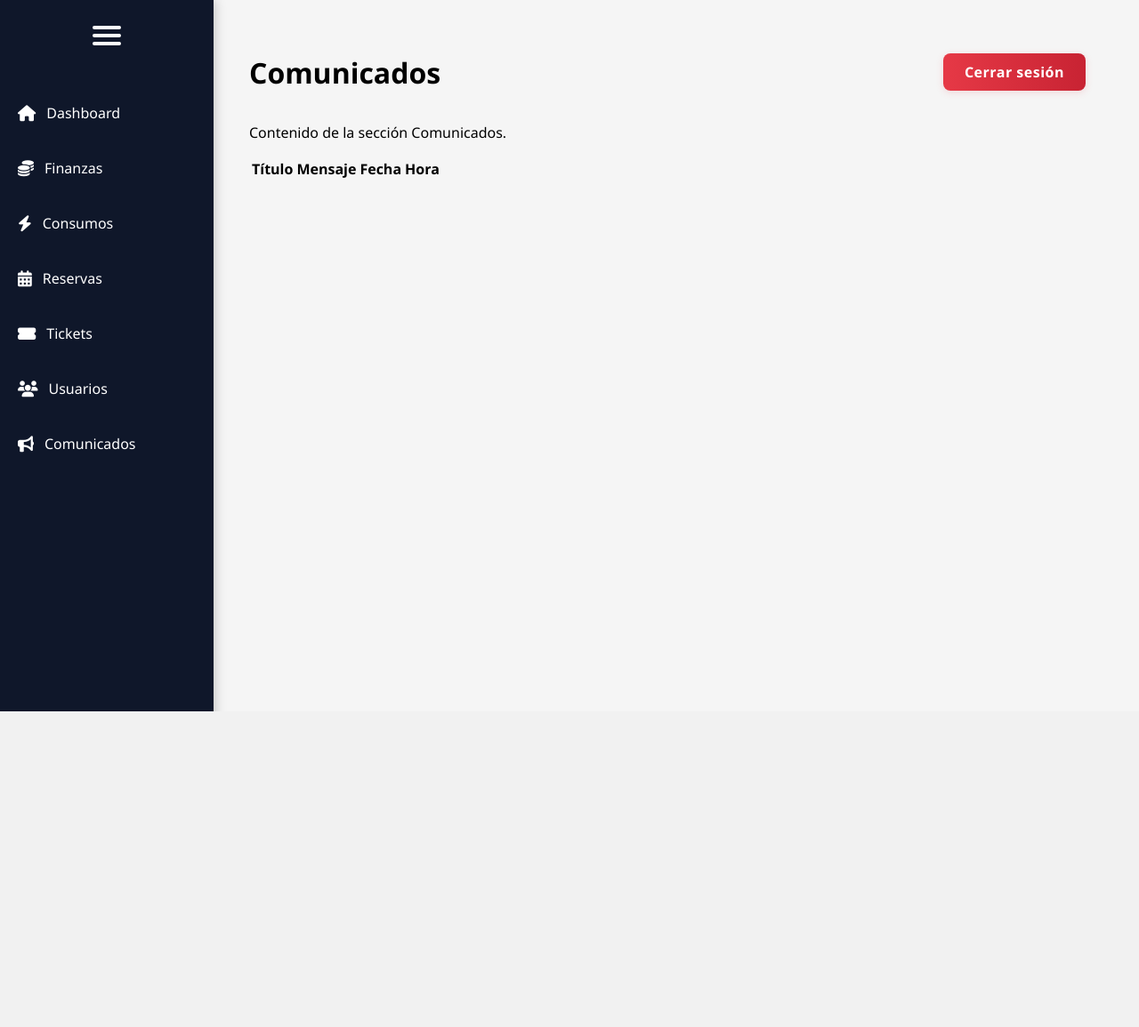
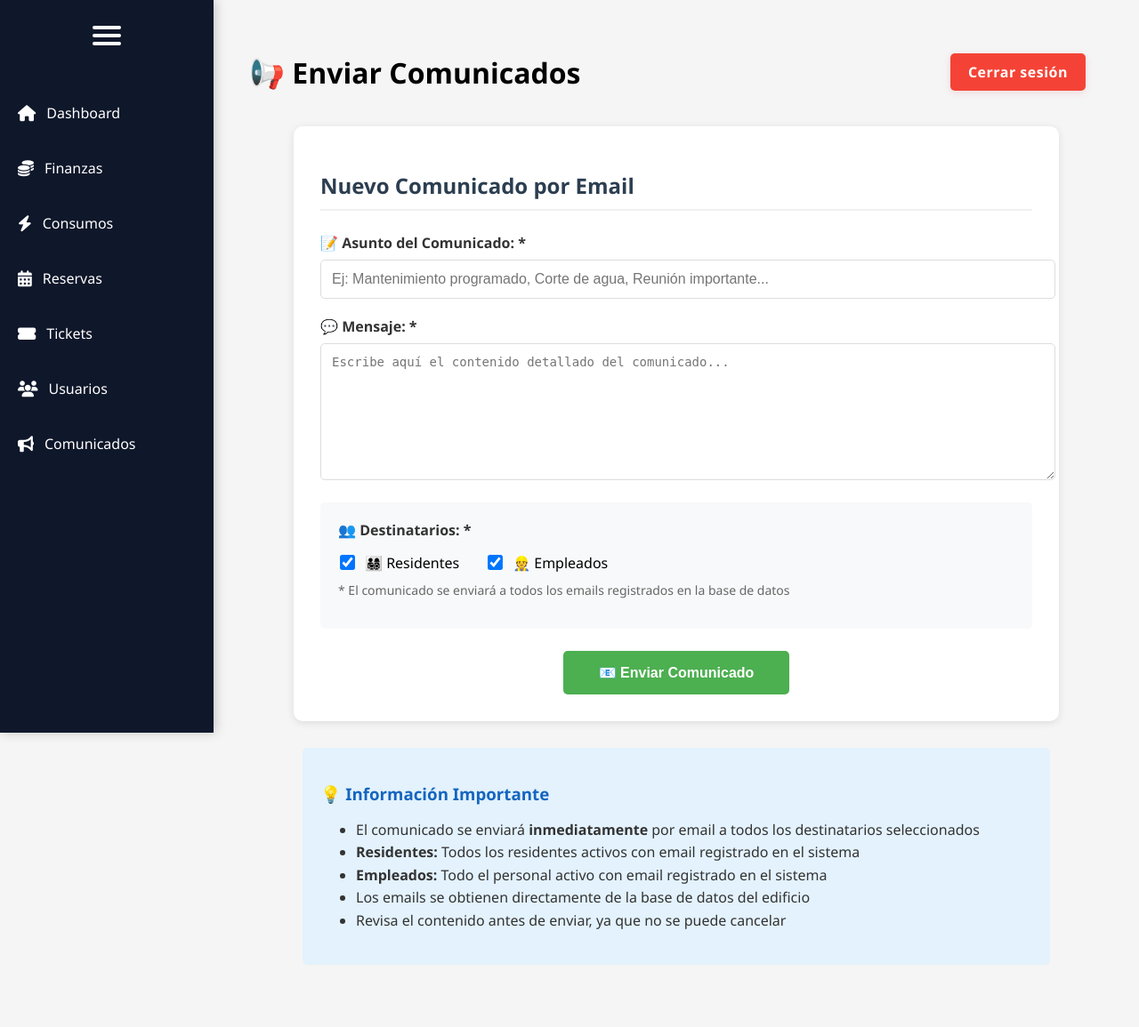
Before and after one commit to vertrox10/proyecto281, a Flask app: page /comunicado in a window 1280 px wide. Shown: the whole page at 89% size. Before the commit the page ends 800 px from the top, so only its background shows below. Run offline with Flask 3, Linux system fonts and the light colour scheme; lists and menus that the app fills with data are empty.

Commit message:
Agrega funcionalidad para enviar comunicados por correo a residentes y empleados

```diff
--- a/routes/admin.py
+++ b/routes/admin.py
@@ -367,41 +367,199 @@ def generar_pdf(id):
     pdf = pdfkit.from_string(html, False, configuration=config)
     return send_file(BytesIO(pdf), download_name=f"factura_{id}.pdf", as_attachment=True)
 
-@admin_bp.route("/registrar_movimiento", methods=["POST"])
-@login_required
-def registrar_movimiento():
+
+
+
+def enviar_comunicado_emails(titulo, mensaje, destinatarios):
+    """Envía el comunicado usando Flask-Mail"""
     try:
-        nuevo = Movimiento(
-            tipo=request.form['tipo'],
-            monto=float(request.form['monto']),
-            categoria=request.form['categoria'],
-            descripcion=request.form.get('descripcion', ''),
-            fecha=datetime.strptime(request.form['fecha'], '%Y-%m-%d')
+        # 1. Obtener correos destino desde BD
+        correos_destino = obtener_correos_destinatarios(destinatarios)
+
+        if not correos_destino:
+            return {'success': False, 'error': 'No se encontraron correos destino para los destinatarios seleccionados'}
+
+        # 2. Crear mensaje con Flask-Mail
+        msg = Message(
+            subject=f"📢 Comunicado: {titulo}",
+            recipients=correos_destino,
+            html=f"""
+            <!DOCTYPE html>
+            <html>
+            <head>
+                <meta charset="UTF-8">
+                <style>
+                    body {{
+                        font-family: 'Arial', sans-serif;
+                        margin: 0;
+                        padding: 0;
+                        background: #f5f5f5;
+                    }}
+                    .container {{
+                        max-width: 600px;
+                        margin: 0 auto;
+                        background: white;
+                    }}
+                    .header {{
+                        background: #2c3e50;
+                        color: white;
+                        padding: 30px 20px;
+                        text-align: center;
+                    }}
+                    .content {{
+                        padding: 30px 20px;
+                        line-height: 1.6;
+                        color: #333;
+                    }}
+                    .message-box {{
+                        background: #f8f9fa;
+                        padding: 20px;
+                        border-left: 4px solid #4caf50;
+                        margin: 20px 0;
+                    }}
+                    .footer {{
+                        background: #34495e;
+                        color: #bdc3c7;
+                        padding: 20px;
+                        text-align: center;
+                        font-size: 12px;
+                    }}
+                    .destinatarios {{
+                        background: #e3f2fd;
+                        padding: 10px 15px;
+                        border-radius: 5px;
+                        margin: 15px 0;
+                        font-size: 14px;
+                    }}
+                </style>
+            </head>
+            <body>
+                <div class="container">
+                    <div class="header">
+                        <h1>📢 Comunicado Residencial</h1>
+                        <p>Administración del Edificio</p>
+                    </div>
+
+                    <div class="content">
+                        <h2>{titulo}</h2>
+
+                        <div class="destinatarios">
+                            <strong>Para:</strong> {', '.join([d.capitalize() for d in destinatarios])}
+                        </div>
+
+                        <div class="message-box">
+                            {mensaje.replace(chr(10), '<br>')}
+                        </div>
+
+                        <p><em>Este es un mensaje automático, por favor no responda a este correo.</em></p>
+                    </div>
+
+                    <div class="footer">
+                        <p>Comunicado enviado el {datetime.now().strftime('%d/%m/%Y a las %H:%M')}</p>
+                        <p>© 2024 Administración del Edificio. Todos los derechos reservados.</p>
+                    </div>
+                </div>
+            </body>
+            </html>
+            """
         )
-        db.session.add(nuevo)
-        db.session.commit()
-        flash("Movimiento registrado correctamente.", "success")
+
+        # 3. Enviar email
+        mail.send(msg)
+
+        print(f"✅ Email enviado a {len(correos_destino)} destinatarios")
+
+        return {
+            'success': True,
+            'enviados': len(correos_destino),
+            'correos': correos_destino
+        }
+
     except Exception as e:
-        db.session.rollback()
-        flash(f"Error al registrar movimiento: {str(e)}", "danger")
+        print(f"❌ Error enviando email: {e}")
+        return {'success': False, 'error': str(e)}
 
-    return redirect(url_for("admin.dashboard_finanzas"))
 
-comunicados = []
+
+def obtener_correos_destinatarios(destinatarios):
+    """Obtiene correos usando tu conexión PostgreSQL directa"""
+    correos = []
+    conn = None
+
+    try:
+        conn = get_db_connection()
+        if not conn:
+            return []
+
+        cursor = conn.cursor()
+
+        # Residentes
+        if 'residente' in destinatarios:
+            cursor.execute("""
+                SELECT u.correo
+                FROM residente r
+                JOIN usuarios u ON r.id_usuario = u.id_usuario
+                WHERE r.activo = true AND u.correo IS NOT NULL
+            """)
+            residentes_emails = [row[0] for row in cursor.fetchall()]
+            correos.extend(residentes_emails)
+            print(f"👨‍👩‍👧‍👦 {len(residentes_emails)} residentes encontrados")
+
+        # Empleados
+        if 'empleado' in destinatarios:
+            cursor.execute("""
+                SELECT u.correo
+                FROM empleado e
+                JOIN usuarios u ON e.id_usuario = u.id_usuario
+                WHERE e.activo = true AND u.correo IS NOT NULL
+            """)
+            empleados_emails = [row[0] for row in cursor.fetchall()]
+            correos.extend(empleados_emails)
+            print(f"👷 {len(empleados_emails)} empleados encontrados")
+
+        # Eliminar duplicados y limpiar
+        correos = list(set([email.strip().lower() for email in correos if email]))
+
+        print(f"📧 Total de correos únicos: {len(correos)}")
+        return correos
+
+    except Exception as e:
+        print(f"❌ Error en obtener_correos_destinatarios: {e}")
+        return []
+    finally:
+        if conn:
+            conn.close()
+
 
 @admin_bp.route('/comunicado', methods=['GET', 'POST'])
 def comunicado():
     if request.method == 'POST':
-        nuevo = {
-            'titulo': request.form['titulo'],
-            'mensaje': request.form['mensaje'],
-            'fecha': request.form['fecha_mantenimiento'],
-            'hora': request.form['hora_mantenimiento']
-        }
-        comunicados.append(nuevo)
+        titulo = request.form['titulo']
+        mensaje = request.form['mensaje']
+        destinatarios = request.form.getlist('destinatarios')  # ['residentes', 'empleados']
+
+        # Validar que se seleccionó al menos un destinatario
+        if not destinatarios:
+            flash('❌ Debes seleccionar al menos un destinatario', 'error')
+            return redirect('/comunicado')
+
+        # Validar que hay título y mensaje
+        if not titulo.strip() or not mensaje.strip():
+            flash('❌ El título y mensaje son obligatorios', 'error')
+            return redirect('/comunicado')
+
+        # Enviar emails
+        resultado = enviar_comunicado_emails(titulo, mensaje, destinatarios)
+
+        if resultado['success']:
+            flash(f'✅ Comunicado enviado a {resultado["enviados"]} destinatarios', 'success')
+        else:
+            flash(f'❌ Error: {resultado["error"]}', 'error')
+
         return redirect('/comunicado')
 
-    return render_template('administrador/comunicado.html', comunicados=comunicados)
+    return render_template('administrador/comunicado.html')
+
 
 
 
--- a/templates/administrador/comunicado.html
+++ b/templates/administrador/comunicado.html
@@ -1,33 +1,108 @@
 {% extends 'administrador/base.html' %}
-{% block title %}Comunicados{% endblock %}
+{% block title %}Enviar Comunicados{% endblock %}
 {% block content %}
 <div class="header" style="display: flex; align-items: center; gap: 18px;">
-    <h1 style="margin:0;">Comunicados</h1>
+    <h1 style="margin:0;">📢 Enviar Comunicados</h1>
     <span style="margin-left:auto;"></span>
     <a href="{{ url_for('admin.logout') }}" class="logout-btn">Cerrar sesión</a>
 </div>
 
-<p>Contenido de la sección Comunicados.</p>
+<!-- Mensajes Flash -->
+{% with messages = get_flashed_messages(with_categories=true) %}
+    {% if messages %}
+        {% for category, message in messages %}
+            <div style="background: {% if category == 'error' %}#f44336{% else %}#4caf50{% endif %};
+                        color: white; padding: 15px; border-radius: 5px; margin: 15px 0;">
+                {{ message }}
+            </div>
+        {% endfor %}
+    {% endif %}
+{% endwith %}
 
-<!-- Ejemplo de tabla de comunicados -->
-<table>
-    <thead>
-        <tr>
-            <th>Título</th>
-            <th>Mensaje</th>
-            <th>Fecha</th>
-            <th>Hora</th>
-        </tr>
-    </thead>
-    <tbody>
-        {% for comunicado in comunicados %}
-        <tr>
-            <td>{{ comunicado.titulo }}</td>
-            <td>{{ comunicado.mensaje }}</td>
-            <td>{{ comunicado.fecha_mantenimiento }}</td>
-            <td>{{ comunicado.hora_mantenimiento }}</td>
-        </tr>
-        {% endfor %}
-    </tbody>
-</table>
+<!-- Formulario de Comunicado -->
+<div style="max-width: 800px; margin: 20px auto; background: white; padding: 30px; border-radius: 10px; box-shadow: 0 2px 10px rgba(0,0,0,0.1);">
+    <h2 style="color: #2c3e50; margin-bottom: 25px; border-bottom: 2px solid #f0f0f0; padding-bottom: 10px;">
+        Nuevo Comunicado por Email
+    </h2>
+
+    <form method="POST" action="/comunicado">
+        <!-- Título -->
+        <div style="margin-bottom: 20px;">
+            <label style="display: block; margin-bottom: 8px; font-weight: bold; color: #333;">
+                📝 Asunto del Comunicado: *
+            </label>
+            <input type="text" name="titulo" required
+                   style="width: 100%; padding: 12px; border: 1px solid #ddd; border-radius: 5px; font-size: 16px;"
+                   placeholder="Ej: Mantenimiento programado, Corte de agua, Reunión importante...">
+        </div>
+
+        <!-- Mensaje -->
+        <div style="margin-bottom: 20px;">
+            <label style="display: block; margin-bottom: 8px; font-weight: bold; color: #333;">
+                💬 Mensaje: *
+            </label>
+            <textarea name="mensaje" required rows="8"
+                      style="width: 100%; padding: 12px; border: 1px solid #ddd; border-radius: 5px; font-size: 14px; resize: vertical;"
+                      placeholder="Escribe aquí el contenido detallado del comunicado..."></textarea>
+        </div>
+
+        <!-- Destinatarios -->
+        <div style="margin-bottom: 25px; padding: 20px; background: #f8f9fa; border-radius: 5px;">
+            <label style="display: block; margin-bottom: 15px; font-weight: bold; color: #333;">
+                👥 Destinatarios: *
+            </label>
+            <div style="display: flex; gap: 30px; flex-wrap: wrap;">
+                <label style="display: flex; align-items: center; gap: 10px; cursor: pointer;">
+                    <input type="checkbox" name="destinatarios" value="residentes" checked
+                           style="transform: scale(1.3);">
+                    <span style="font-size: 16px;">👨‍👩‍👧‍👦 Residentes</span>
+                </label>
+                <label style="display: flex; align-items: center; gap: 10px; cursor: pointer;">
+                    <input type="checkbox" name="destinatarios" value="empleados" checked
+                           style="transform: scale(1.3);">
+                    <span style="font-size: 16px;">👷 Empleados</span>
+                </label>
+            </div>
+            <p style="margin-top: 10px; font-size: 14px; color: #666;">
+                * El comunicado se enviará a todos los emails registrados en la base de datos
+            </p>
+        </div>
+
+        <!-- Botón -->
+        <button type="submit"
+                style="background: #4caf50; color: white; padding: 15px 40px; border: none; border-radius: 5px;
+                       cursor: pointer; font-size: 16px; font-weight: bold; display: block; margin: 0 auto;">
+            📧 Enviar Comunicado
+        </button>
+    </form>
+</div>
+
+<!-- Información -->
+<div style="max-width: 800px; margin: 30px auto; padding: 20px; background: #e3f2fd; border-radius: 5px;">
+    <h3 style="color: #1565c0; margin-bottom: 15px;">💡 Información Importante</h3>
+    <ul style="color: #333; line-height: 1.6;">
+        <li>El comunicado se enviará <strong>inmediatamente</strong> por email a todos los destinatarios seleccionados</li>
+        <li><strong>Residentes:</strong> Todos los residentes activos con email registrado en el sistema</li>
+        <li><strong>Empleados:</strong> Todo el personal activo con email registrado en el sistema</li>
+        <li>Los emails se obtienen directamente de la base de datos del edificio</li>
+        <li>Revisa el contenido antes de enviar, ya que no se puede cancelar</li>
+    </ul>
+</div>
+
+<style>
+.logout-btn {
+    background: #f44336;
+    color: white;
+    padding: 10px 20px;
+    text-decoration: none;
+    border-radius: 5px;
+    font-weight: bold;
+}
+
+input:focus, textarea:focus {
+    outline: none;
+    border-color: #4caf50 !important;
+    box-shadow: 0 0 5px rgba(76, 175, 80, 0.3);
+}
+</style>
 {% endblock %}
```
